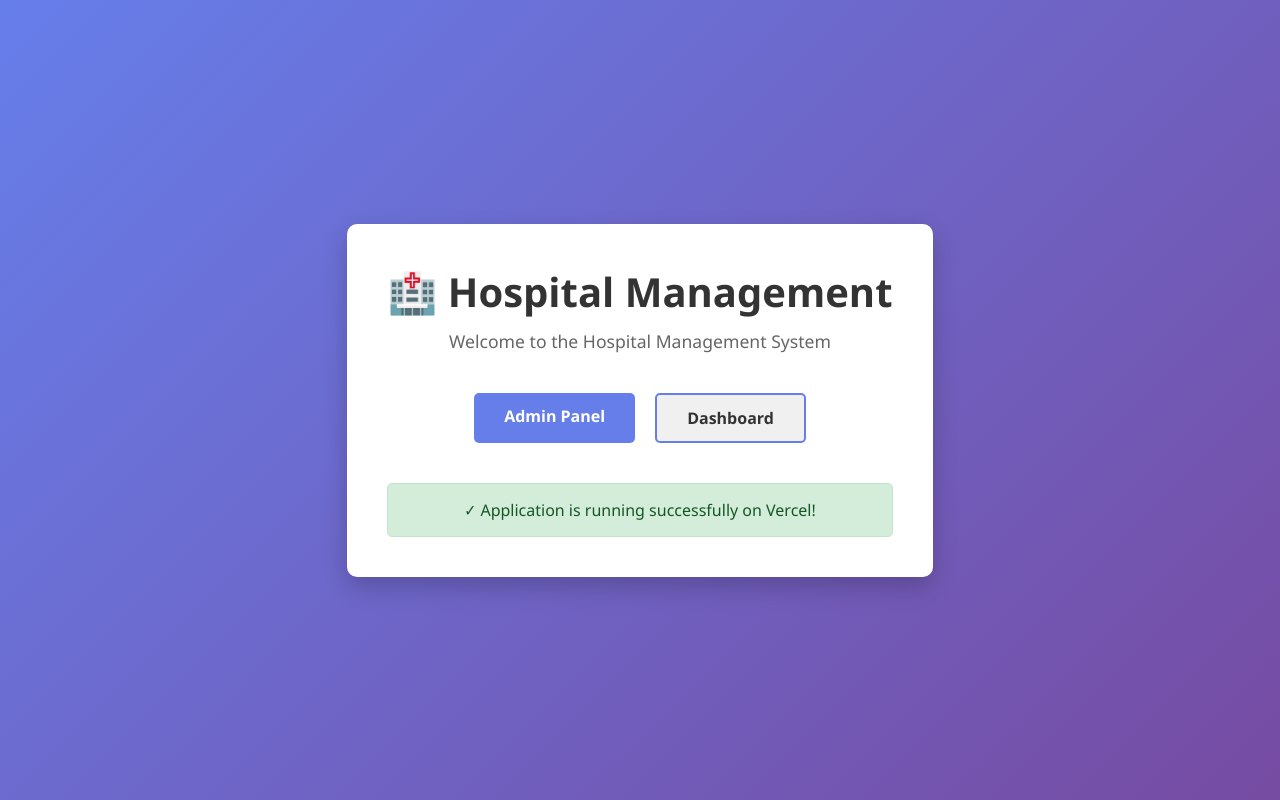
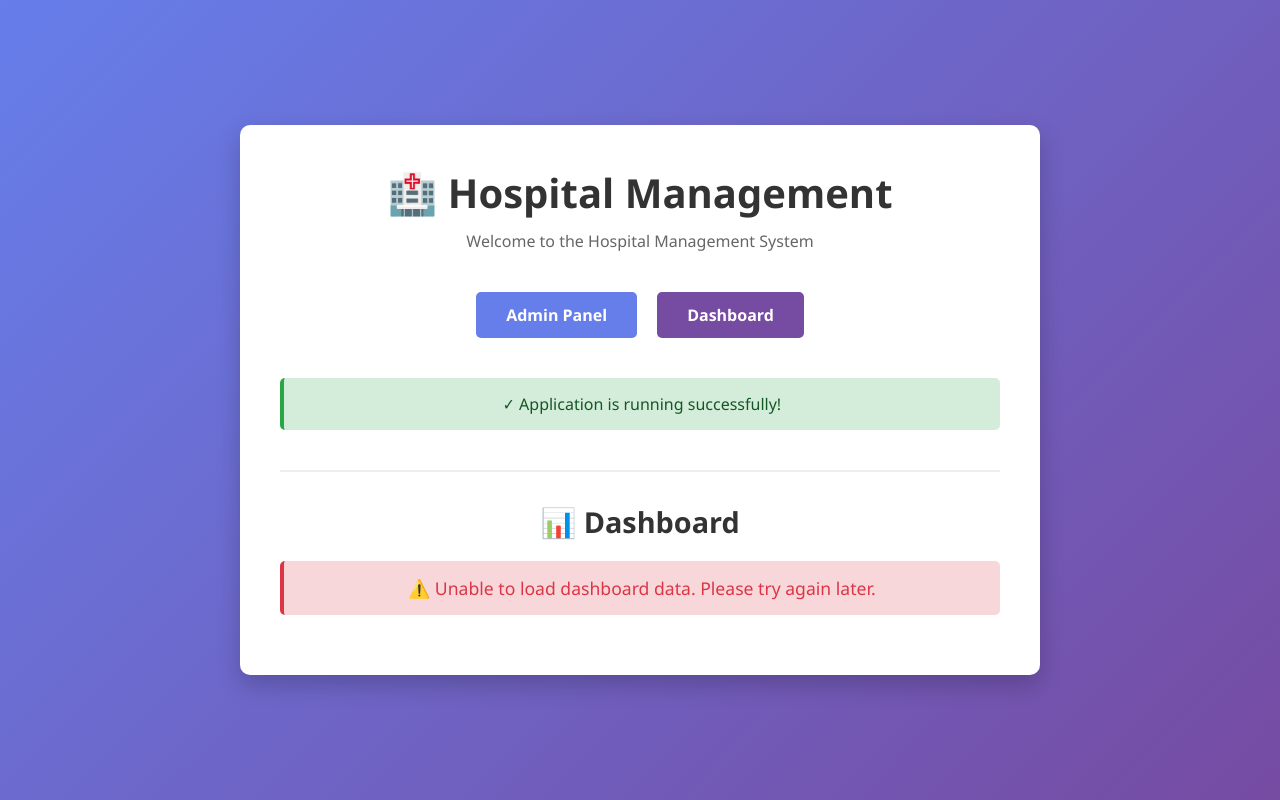
Before and after one commit to GEEDDIGA/hospital-, a Python web app: template templates/index.html in a window 1280 px wide. Run offline with Jinja, Linux system fonts and the light colour scheme; the template is opened without the code that fills it, so the values that code supplies are empty.

Commit message:
Add dashboard with API integration and improved UI

```diff
--- a/templates/index.html
+++ b/templates/index.html
@@ -17,13 +17,15 @@
             display: flex;
             align-items: center;
             justify-content: center;
+            padding: 20px;
         }
         .container {
             background: white;
             border-radius: 10px;
             box-shadow: 0 10px 25px rgba(0, 0, 0, 0.2);
             padding: 40px;
-            max-width: 600px;
+            max-width: 800px;
+            width: 100%;
             text-align: center;
         }
         h1 {
@@ -34,13 +36,13 @@
         p {
             color: #666;
             margin-bottom: 30px;
-            font-size: 1.1em;
         }
         .btn-group {
             display: flex;
             gap: 10px;
             justify-content: center;
             flex-wrap: wrap;
+            margin-bottom: 30px;
         }
         a {
             display: inline-block;
@@ -60,25 +62,66 @@
             transform: translateY(-2px);
         }
         .btn-secondary {
-            background: #f0f0f0;
-            color: #333;
-            border: 2px solid #667eea;
+            background: #764ba2;
+            color: white;
         }
         .btn-secondary:hover {
-            background: #667eea;
+            background: #653a8a;
+            transform: translateY(-2px);
+        }
+        .status_success {
+            color: #155724;
+            background: #d4edda;
+            padding: 15px;
+            border-radius: 5px;
+            border-left: 4px solid #28a745;
+            margin-bottom: 30px;
+        }
+        .dashboard-section {
+            margin-top: 40px;
+            padding-top: 30px;
+            border-top: 2px solid #eee;
+        }
+        .dashboard-section h2 {
+            color: #333;
+            margin-bottom: 20px;
+            font-size: 1.8em;
+        }
+        .stats-grid {
+            display: grid;
+            grid-template-columns: repeat(auto-fit, minmax(150px, 1fr));
+            gap: 20px;
+            margin-bottom: 20px;
+        }
+        .stat-card {
+            background: linear-gradient(135deg, #667eea 0%, #764ba2 100%);
             color: white;
+            padding: 20px;
+            border-radius: 8px;
+            text-align: center;
+            box-shadow: 0 4px 15px rgba(0, 0, 0, 0.1);
         }
-        .status {
-            margin-top: 30px;
+        .stat-card h3 {
+            font-size: 2em;
+            margin-bottom: 10px;
+        }
+        .stat-card p {
+            font-size: 0.9em;
+            margin: 0;
+            color: rgba(255, 255, 255, 0.9);
+        }
+        .loading {
+            color: #667eea;
+            font-size: 1.1em;
+            margin: 20px 0;
+        }
+        .error {
+            color: #dc3545;
+            background: #f8d7da;
             padding: 15px;
-            background: #f0f8ff;
             border-radius: 5px;
-            color: #333;
-        }
-        .status.success {
-            background: #d4edda;
-            color: #155724;
-            border: 1px solid #c3e6cb;
+            border-left: 4px solid #dc3545;
+            margin-bottom: 20px;
         }
     </style>
 </head>
@@ -86,15 +129,70 @@
     <div class="container">
         <h1>🏥 Hospital Management</h1>
         <p>Welcome to the Hospital Management System</p>
-
         <div class="btn-group">
             <a href="/admin/" class="btn-primary">Admin Panel</a>
-            <a href="#" class="btn-secondary">Dashboard</a>
+            <a href="#dashboard" class="btn-secondary" onclick="scrollToDashboard(); return false;">Dashboard</a>
         </div>
 
-        <div class="status success">
-            ✓ Application is running successfully on Vercel!
+        <div class="status_success">
+            ✓ Application is running successfully!
+        </div>
+
+        <div class="dashboard-section" id="dashboard">
+            <h2>📊 Dashboard</h2>
+            <div id="dashboard-content" class="loading">Loading dashboard data...</div>
         </div>
     </div>
+
+    <script>
+        // Fetch and display dashboard data
+        async function loadDashboard() {
+            try {
+                const response = await fetch('/api/dashboard/');
+                if (!response.ok) {
+                    throw new Error(`HTTP error! status: ${response.status}`);
+                }
+                const data = await response.json();
+
+                if (data.status === 'success') {
+                    const dashboardContent = document.getElementById('dashboard-content');
+                    dashboardContent.innerHTML = `
+                        <div class="stats-grid">
+                            <div class="stat-card">
+                                <h3>${data.total_patients}</h3>
+                                <p>Total Patients</p>
+                            </div>
+                            <div class="stat-card">
+                                <h3>${data.total_doctors}</h3>
+                                <p>Total Doctors</p>
+                            </div>
+                            <div class="stat-card">
+                                <h3>${data.total_appointments}</h3>
+                                <p>Total Appointments</p>
+                            </div>
+                        </div>
+                    `;
+                } else {
+                    throw new Error('Failed to load dashboard data');
+                }
+            } catch (error) {
+                console.error('Dashboard error:', error);
+                const dashboardContent = document.getElementById('dashboard-content');
+                dashboardContent.innerHTML = `
+                    <div class="error">
+                        ⚠️ Unable to load dashboard data. Please try again later.
+                    </div>
+                `;
+            }
+        }
+
+        function scrollToDashboard() {
+            const dashboardSection = document.getElementById('dashboard');
+            dashboardSection.scrollIntoView({ behavior: 'smooth' });
+        }
+
+        // Load dashboard when page loads
+        document.addEventListener('DOMContentLoaded', loadDashboard);
+    </script>
 </body>
 </html>
```
